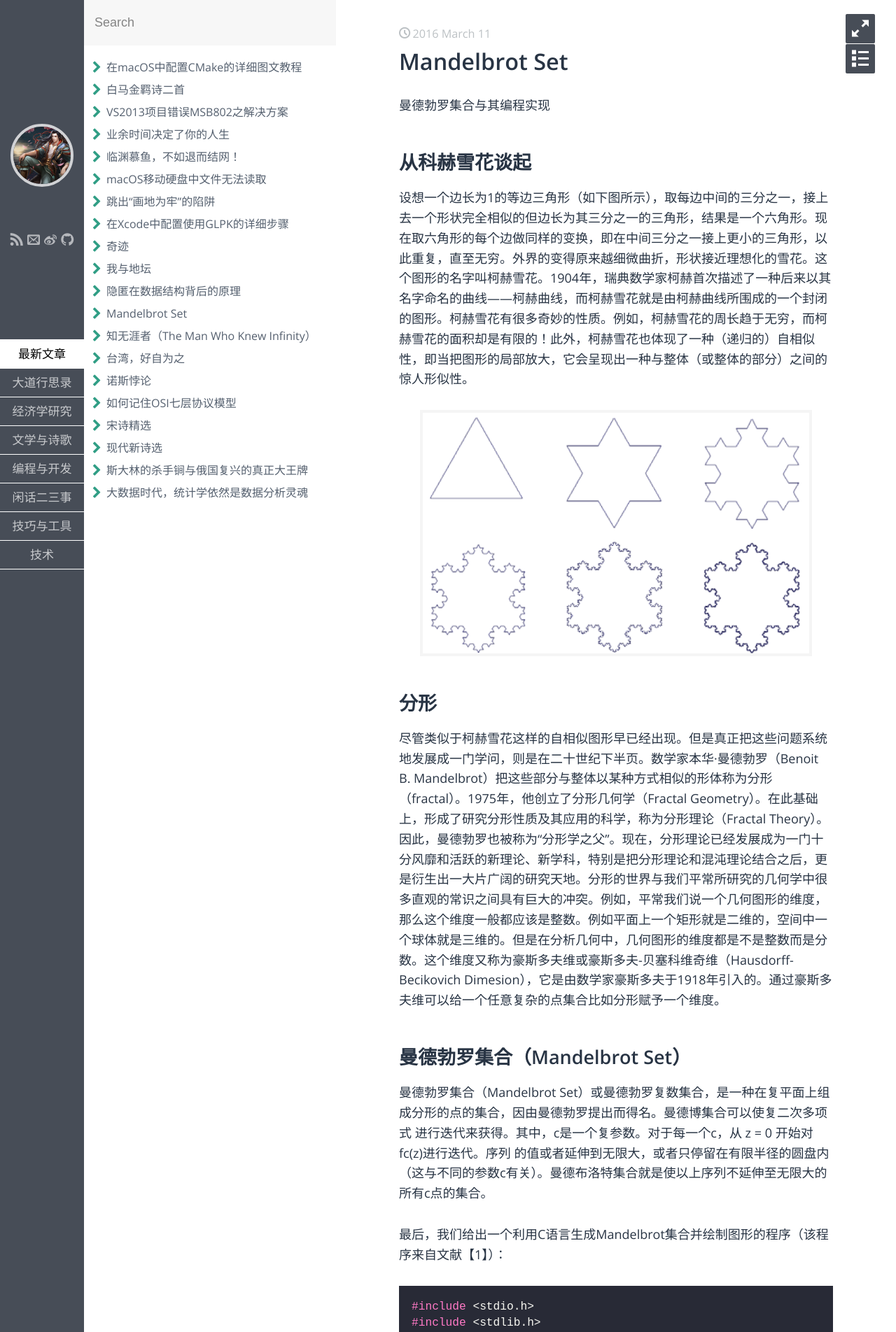
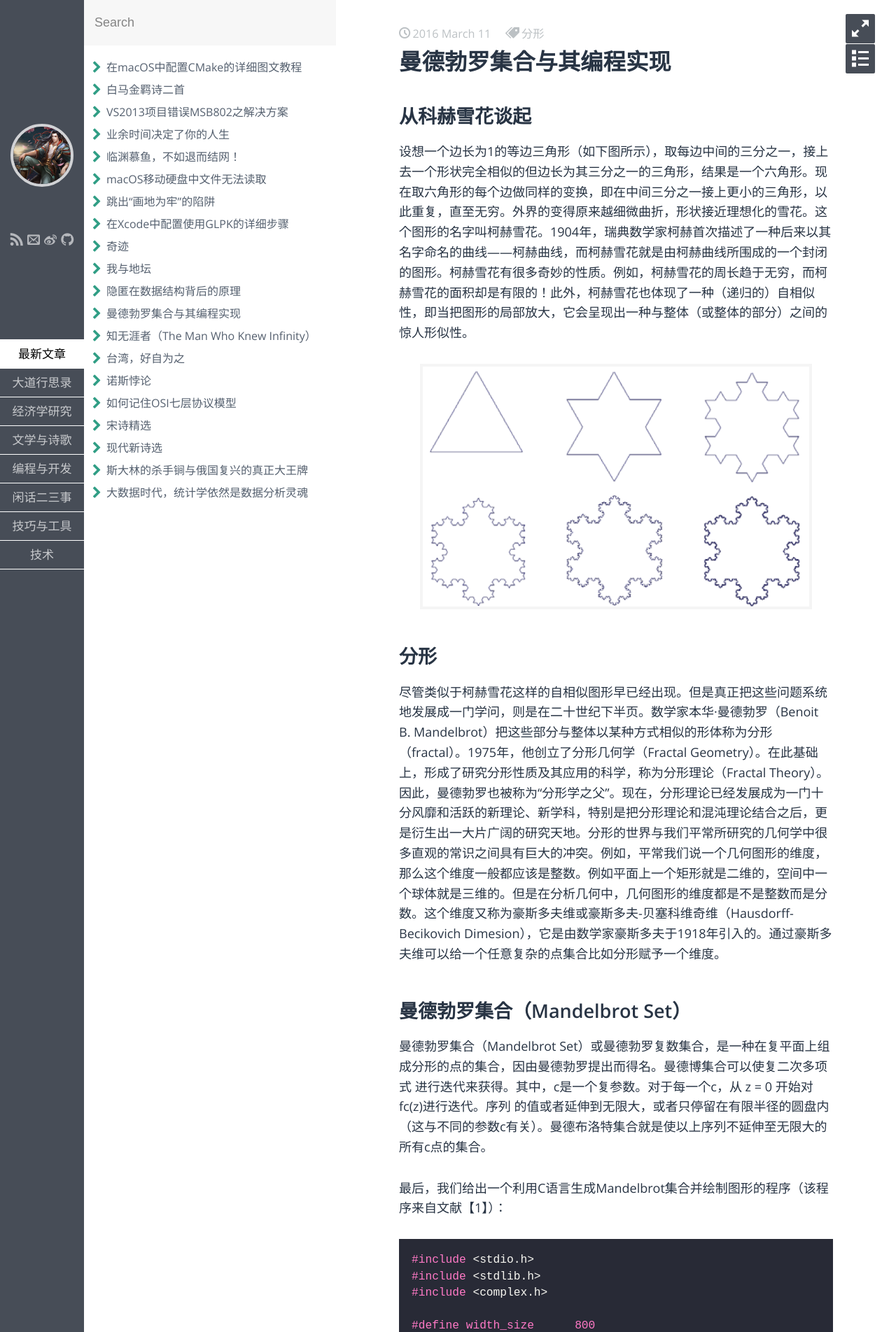
Before and after one commit to fzuo/baimafujinji, a Jekyll site: the page built from _posts/tech/2016-03-11-mandelbrot-set.md, in a window 1280 px wide. Shown: the top 1904 px of the page at 70% size. Built offline with Jekyll 4.4.1, drawn with Linux system fonts in a browser that asks for light colours; some web fonts are replaced; our own code applies the rules of GitHub Pages for plain Markdown files.

Commit message:
Update 2016-03-11-mandelbrot-set.md

```diff
--- a/_posts/tech/2016-03-11-mandelbrot-set.md
+++ b/_posts/tech/2016-03-11-mandelbrot-set.md
@@ -1,6 +1,11 @@
+---
+layout: post
+title: 曼德勃罗集合与其编程实现
+category: 编程与开发
+tags: 分形
+keywords: 曼德勃罗集合
+---
 
-
-曼德勃罗集合与其编程实现
 
 ## 从科赫雪花谈起
 
```
